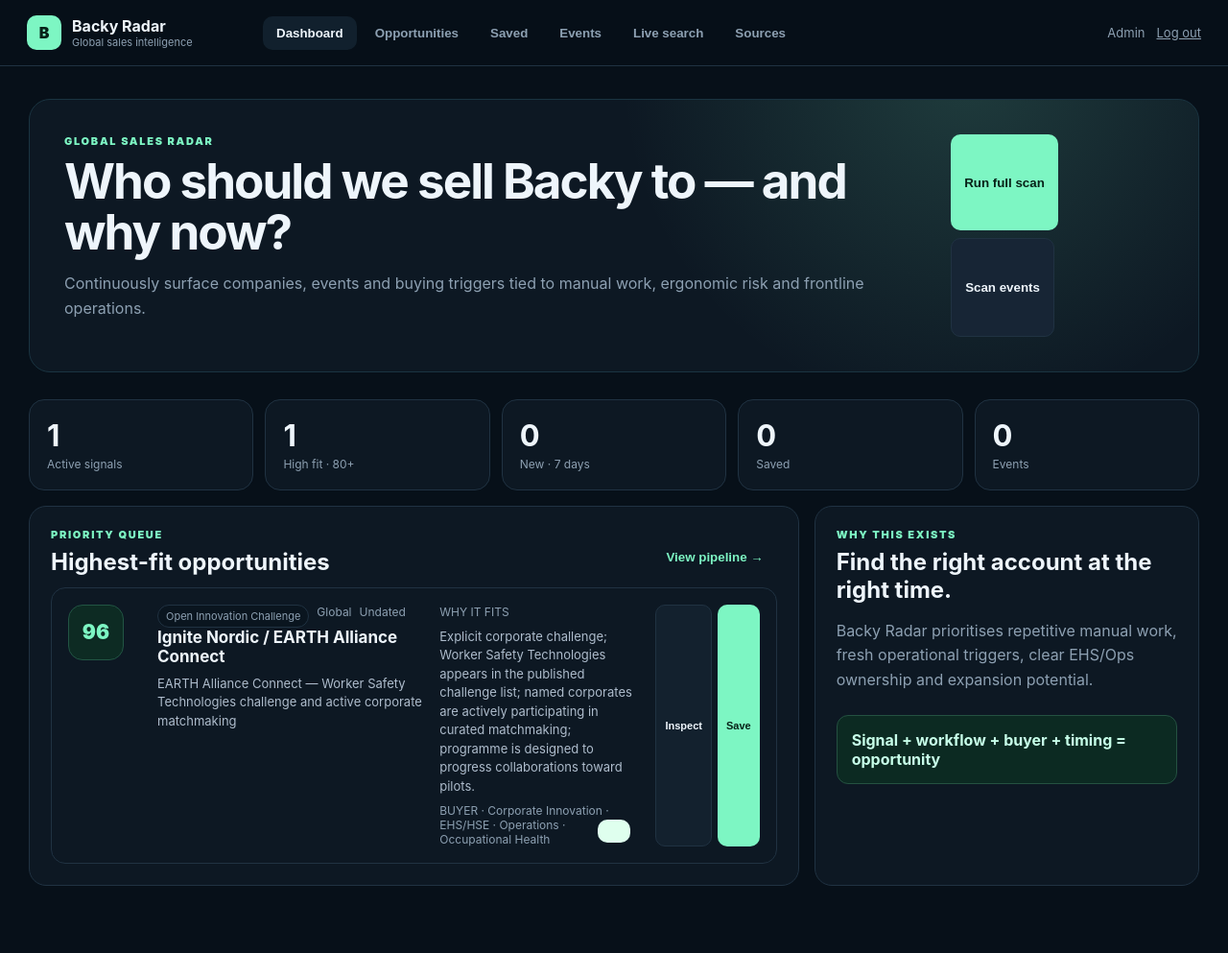
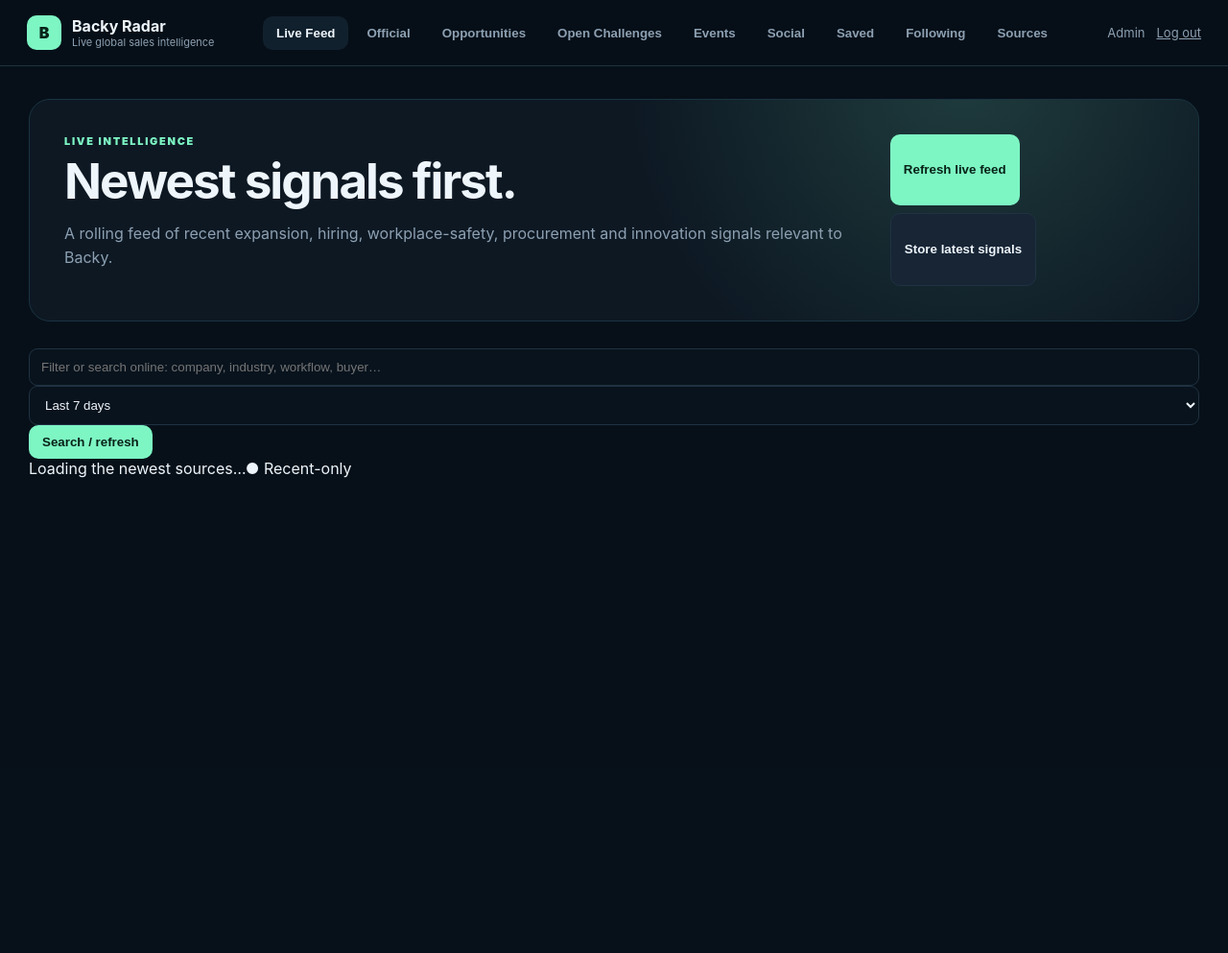
Before and after one commit to sakthinivastacniq/backyradar, a Flask app: page / in a window 1280 px wide. Shown: the whole page at 96% size. After the commit the page ends 498 px from the top, so only its background shows below. Run offline with Flask 3, Linux system fonts and the light colour scheme; data comes from the database, SQL or seed files in the repository; data that the repository does not hold is empty; some libraries are stand-ins or nearby versions.

Commit message:
Redesign navigation for live, official, social and follow-up feeds

```diff
--- a/templates/index.html
+++ b/templates/index.html
@@ -1,40 +1,162 @@
 <!doctype html>
 <html lang="en">
 <head>
-<meta charset="utf-8"><meta name="viewport" content="width=device-width,initial-scale=1">
-<title>Backy Radar</title><meta name="description" content="Global sales intelligence for Backy enterprise prospecting.">
+<meta charset="utf-8">
+<meta name="viewport" content="width=device-width,initial-scale=1">
+<title>Backy Radar</title>
+<meta name="description" content="Live global sales intelligence for Backy enterprise prospecting.">
 <link rel="stylesheet" href="/static/style.css">
 </head>
 <body>
 <header class="topbar">
-  <div class="brand"><div class="logo">B</div><div><b>Backy Radar</b><small>Global sales intelligence</small></div></div>
-  <nav><button data-tab="dashboard" class="active">Dashboard</button><button data-tab="opportunities">Opportunities</button><button data-tab="saved">Saved</button><button data-tab="events">Events</button><button data-tab="search">Live search</button><button data-tab="sources">Sources</button></nav>
+  <div class="brand">
+    <div class="logo">B</div>
+    <div><b>Backy Radar</b><small>Live global sales intelligence</small></div>
+  </div>
+  <nav>
+    <button data-tab="live" class="active">Live Feed</button>
+    <button data-tab="official">Official</button>
+    <button data-tab="opportunities">Opportunities</button>
+    <button data-tab="challenges">Open Challenges</button>
+    <button data-tab="events">Events</button>
+    <button data-tab="social">Social</button>
+    <button data-tab="saved">Saved</button>
+    <button data-tab="following">Following</button>
+    <button data-tab="sources">Sources</button>
+  </nav>
   <div class="admin">{% if admin %}<span>Admin</span><a href="/logout">Log out</a>{% else %}<a href="/login">Admin login</a>{% endif %}</div>
 </header>
+
 <main>
-<section id="dashboard" class="tab active">
-  <div class="hero"><div><div class="kicker">GLOBAL SALES RADAR</div><h1>Who should we sell Backy to — and why now?</h1><p>Continuously surface companies, events and buying triggers tied to manual work, ergonomic risk and frontline operations.</p></div><div class="hero-actions"><button id="scanAll">Run full scan</button><button id="scanEvents" class="secondary">Scan events</button></div></div>
-  <div class="stats" id="stats"></div>
-  <div class="grid"><section class="panel wide"><div class="sectionhead"><div><div class="kicker">PRIORITY QUEUE</div><h2>Highest-fit opportunities</h2></div><button class="linkbtn" data-go="opportunities">View pipeline →</button></div><div id="topLeads"></div></section><section class="panel"><div class="kicker">WHY THIS EXISTS</div><h2>Find the right account at the right time.</h2><p>Backy Radar prioritises repetitive manual work, fresh operational triggers, clear EHS/Ops ownership and expansion potential.</p><div class="rule">Signal + workflow + buyer + timing = opportunity</div></section></div>
-</section>
+  <section id="live" class="tab active">
+    <div class="hero compact">
+      <div>
+        <div class="kicker">LIVE INTELLIGENCE</div>
+        <h1>Newest signals first.</h1>
+        <p>A rolling feed of recent expansion, hiring, workplace-safety, procurement and innovation signals relevant to Backy.</p>
+      </div>
+      <div class="hero-actions">
+        <button data-refresh="latest">Refresh live feed</button>
+        <button class="secondary" data-scan="latest">Store latest signals</button>
+      </div>
+    </div>
+    <div class="feed-controls">
+      <input id="liveQuery" placeholder="Filter or search online: company, industry, workflow, buyer…">
+      <select id="liveDays">
+        <option value="1">Last 24 hours</option>
+        <option value="3">Last 3 days</option>
+        <option value="7" selected>Last 7 days</option>
+        <option value="14">Last 14 days</option>
+        <option value="30">Last 30 days</option>
+      </select>
+      <button id="liveSearch">Search / refresh</button>
+    </div>
+    <div class="statusline"><span id="liveStatus">Loading the newest sources…</span><span class="fresh-dot">● Recent-only</span></div>
+    <div id="liveCards" class="cards"></div>
+  </section>
 
-<section id="opportunities" class="tab">
-  <div class="pagehead"><div><div class="kicker">PIPELINE</div><h1>Opportunities</h1><p>Filter globally by industry, trigger, geography, freshness and Backy-fit score.</p></div><a class="button secondary" href="/export.csv">Export CSV</a></div>
-  <div class="filters"><input id="fQuery" placeholder="Company, workflow, buyer…"><select id="fCountry"><option value="">Worldwide</option></select><select id="fIndustry"><option value="">All industries</option></select><select id="fSignal"><option value="">All triggers</option></select><select id="fDays"><option value="">Any age</option><option value="7">7 days</option><option value="30">30 days</option><option value="90">90 days</option></select><input id="fScore" type="number" min="0" max="100" value="60" title="Minimum score"><button id="applyFilters">Apply</button></div>
-  <div id="leadCount" class="muted"></div><div id="leadCards" class="cards"></div>
-</section>
+  <section id="official" class="tab">
+    <div class="pagehead">
+      <div>
+        <div class="kicker">TRUSTED FIRST</div>
+        <h1>Government & official channels</h1>
+        <p>Priority feed from workplace-safety regulators, government innovation programmes and public procurement channels.</p>
+      </div>
+      <div class="hero-actions"><button data-refresh="official">Refresh official feed</button><button class="secondary" data-scan="official">Store official signals</button></div>
+    </div>
+    <div class="feed-controls">
+      <input id="officialQuery" placeholder="Search official sources…">
+      <select id="officialDays"><option value="1">24 hours</option><option value="7" selected>7 days</option><option value="14">14 days</option><option value="30">30 days</option><option value="90">90 days</option></select>
+      <button id="officialSearch">Search</button>
+    </div>
+    <div id="officialCards" class="cards"></div>
+  </section>
 
-<section id="saved" class="tab">
-  <div class="pagehead"><div><div class="kicker">MY SHORTLIST</div><h1>Saved opportunities</h1><p>Your shortlisted leads in one place. You can inspect, unsave, move to contacted/qualified, or dismiss them.</p></div><a class="button secondary" href="/export.csv?status=saved&min_score=0">Export saved CSV</a></div>
-  <div id="savedCount" class="muted"></div><div id="savedCards" class="cards"></div>
-</section>
+  <section id="opportunities" class="tab">
+    <div class="pagehead">
+      <div><div class="kicker">QUALIFIED PIPELINE</div><h1>Stored opportunities</h1><p>Filter saved intelligence by industry, country, trigger, source quality, freshness and score.</p></div>
+      <a class="button secondary" href="/export.csv">Export CSV</a>
+    </div>
+    <div class="filters">
+      <input id="fQuery" placeholder="Company, workflow, buyer…">
+      <select id="fCountry"><option value="">Worldwide</option></select>
+      <select id="fIndustry"><option value="">All industries</option></select>
+      <select id="fSignal"><option value="">All triggers</option></select>
+      <select id="fSource"><option value="">All source types</option></select>
+      <select id="fDays"><option value="7">7 days</option><option value="14" selected>14 days</option><option value="30">30 days</option><option value="90">90 days</option><option value="">Any age</option></select>
+      <input id="fScore" type="number" min="0" max="100" value="55" title="Minimum Backy score">
+      <button id="applyFilters">Apply</button>
+    </div>
+    <div id="leadCount" class="statusline"></div>
+    <div id="leadCards" class="cards"></div>
+  </section>
 
-<section id="events" class="tab"><div class="pagehead"><div><div class="kicker">EVENTS RADAR</div><h1>Conventions & conferences</h1><p>Track events where EHS, operations, manufacturing, logistics and healthcare buyers gather.</p></div><button id="eventsRefresh">Refresh events</button></div><div id="eventCards" class="cards"></div></section>
+  <section id="challenges" class="tab">
+    <div class="pagehead">
+      <div><div class="kicker">EXPLICIT BUYER INTENT</div><h1>Open challenges & pilot calls</h1><p>Corporate and government-linked programmes where organisations are actively asking startups for solutions.</p></div>
+      <div class="hero-actions"><button data-refresh="innovation">Refresh challenges</button><button class="secondary" data-scan="innovation">Store challenges</button></div>
+    </div>
+    <div class="channel-note">Prioritised above ordinary news because these programmes expose an active problem owner, application window or pilot/matchmaking intent.</div>
+    <div id="challengeCards" class="cards"></div>
+  </section>
 
-<section id="search" class="tab"><div class="pagehead"><div><div class="kicker">EXPLORATION</div><h1>Live web search</h1><p>Test a new prospecting hypothesis before it becomes part of the monitoring library.</p></div></div><form id="searchForm" class="searchbar"><input id="searchInput" placeholder='Try: "new warehouse" Germany expansion'><button>Search live</button></form><div id="searchResults" class="cards"></div></section>
+  <section id="events" class="tab">
+    <div class="pagehead">
+      <div><div class="kicker">EVENTS RADAR</div><h1>Conventions, expos & conferences</h1><p>Recent announcements for events where EHS, operations, logistics, manufacturing and healthcare buyers gather.</p></div>
+      <div class="hero-actions"><button data-refresh="events">Refresh events</button><button class="secondary" data-scan="events">Store events</button></div>
+    </div>
+    <div id="eventCards" class="cards"></div>
+  </section>
 
-<section id="sources" class="tab"><div class="pagehead"><div><div class="kicker">MONITORING MATRIX</div><h1>Sources & query library</h1><p>The source universe Backy Radar should continuously review as collectors are expanded.</p></div></div><div id="sourceMatrix"></div><h2>Search query library</h2><div id="queryGrid" class="query-grid"></div></section>
+  <section id="social" class="tab">
+    <div class="pagehead">
+      <div><div class="kicker">SOCIAL DISCOVERY</div><h1>LinkedIn & X signals</h1><p>Fresh public posts discoverable on the open web. Direct platform APIs are not used, so coverage depends on what search engines index publicly.</p></div>
+      <div class="hero-actions"><button data-refresh="social">Refresh social feed</button><button class="secondary" data-scan="social">Store social signals</button></div>
+    </div>
+    <div class="feed-controls">
+      <input id="socialQuery" placeholder='Try: "warehouse safety" LinkedIn'>
+      <select id="socialDays"><option value="1">24 hours</option><option value="3">3 days</option><option value="7" selected>7 days</option><option value="14">14 days</option><option value="30">30 days</option></select>
+      <button id="socialSearch">Search social</button>
+    </div>
+    <div id="socialCards" class="cards"></div>
+  </section>
+
+  <section id="saved" class="tab">
+    <div class="pagehead">
+      <div><div class="kicker">MY SHORTLIST</div><h1>Saved opportunities</h1><p>Every article or lead you save appears here. Unsave, progress to contacted/qualified, or export the shortlist.</p></div>
+      <a class="button secondary" href="/export.csv?status=saved&min_score=0">Export saved</a>
+    </div>
+    <div id="savedCount" class="statusline"></div>
+    <div id="savedCards" class="cards"></div>
+  </section>
+
+  <section id="following" class="tab">
+    <div class="pagehead">
+      <div><div class="kicker">FOLLOW-UP FEED</div><h1>Sites you follow</h1><p>Save high-value websites once, then see a dedicated recent feed from those domains.</p></div>
+    </div>
+    <form id="watchForm" class="watch-form">
+      <input id="watchUrl" placeholder="https://www.ignitenordic.org/">
+      <input id="watchLabel" placeholder="Optional name">
+      <button>Follow site</button>
+    </form>
+    <div id="watchSites" class="watch-sites"></div>
+    <div class="sectionhead"><div><div class="kicker">FOLLOW-UP FEED</div><h2>Latest from followed sites</h2></div><button id="refreshFollowing" class="secondary">Refresh</button></div>
+    <div id="followingCards" class="cards"></div>
+  </section>
+
+  <section id="sources" class="tab">
+    <div class="pagehead">
+      <div><div class="kicker">SOURCE CONTROL</div><h1>Source matrix & search library</h1><p>Official channels are ranked first, followed by explicit-demand/open-innovation sources, then established news and discovery channels.</p></div>
+    </div>
+    <div id="sourceMatrix"></div>
+    <h2>Official monitoring queries</h2><div id="officialQueryGrid" class="query-grid"></div>
+    <h2>General query library</h2><div id="queryGrid" class="query-grid"></div>
+  </section>
 </main>
-<div id="drawer" class="drawer"><button id="closeDrawer" class="close">×</button><div id="drawerBody"></div></div><div id="toast" class="toast"></div>
-<script>window.BACKY_ADMIN={{ 'true' if admin else 'false' }};</script><script src="/static/app.js"></script>
-</body></html>
+
+<div id="drawer" class="drawer"><button id="closeDrawer" class="close">×</button><div id="drawerBody"></div></div>
+<div id="toast" class="toast"></div>
+<script>window.BACKY_ADMIN={{ 'true' if admin else 'false' }};</script>
+<script src="/static/app.js"></script>
+</body>
+</html>
```
